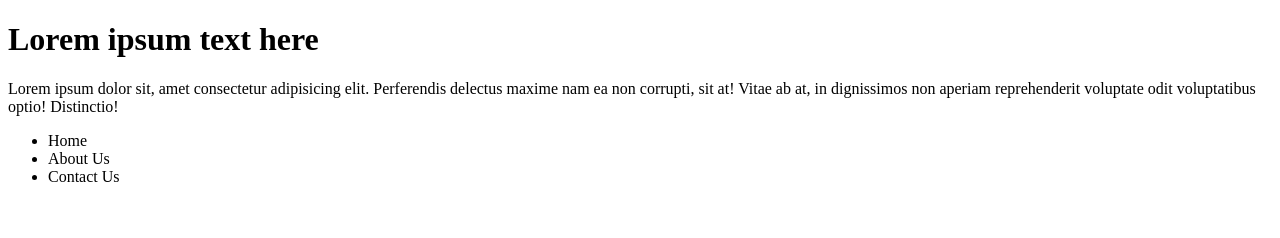
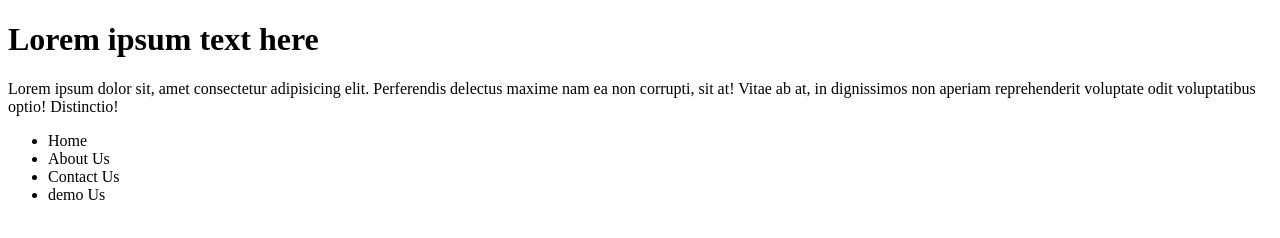
Before and after one commit to codemayfair/learn-git, a plain HTML site: page index.html in a window 1280 px wide. Drawn offline with Linux system fonts and the light colour scheme.

Commit message:
my changes

```diff
--- a/index.html
+++ b/index.html
@@ -15,6 +15,7 @@
             <li>Home</li>
             <li>About Us</li>
             <li>Contact Us</li>
+            <li>demo Us</li>
         </ul>
         <script src="" async defer></script>
     </body>
```
